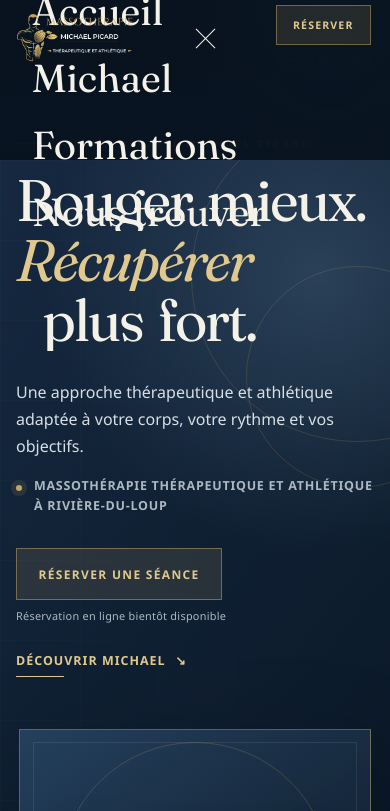
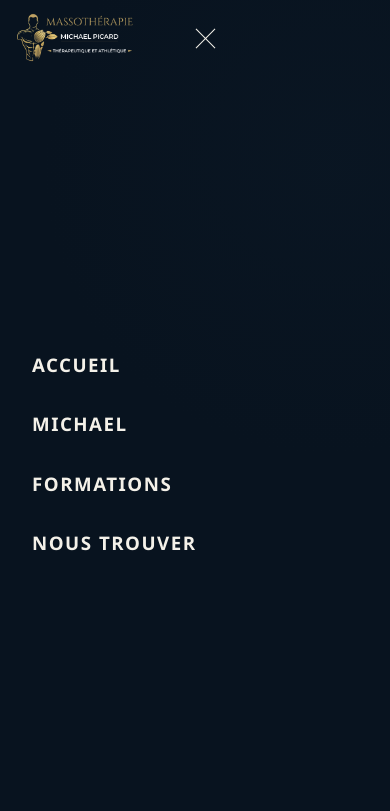
Before and after one commit to kcote84/massotherapie-mp, a plain HTML site: page index.html in a window 390 px wide. Both pictures are taken after a click on the button "Ouvrir le menu". Shown: the top 811 px of the page. Drawn offline with Linux system fonts and the light colour scheme.

Commit message:
menu mobile

```diff
--- a/style.css
+++ b/style.css
@@ -1253,6 +1253,37 @@ address {
   .scroll-cue { display: none; }
 }
 
+@media (max-width: 1079px) {
+  .site-header.is-open {
+    background: transparent;
+    box-shadow: none;
+    -webkit-backdrop-filter: none;
+    backdrop-filter: none;
+  }
+
+  .site-nav {
+    z-index: 1;
+    min-height: 100vh;
+    min-height: 100dvh;
+    overflow-y: auto;
+    overscroll-behavior: contain;
+    background-color: var(--navy-black);
+    background-image:
+      linear-gradient(rgba(8, 19, 31, 0.94), rgba(8, 19, 31, 0.98)),
+      radial-gradient(circle at 85% 20%, var(--navy-light), transparent 38%);
+  }
+
+  .site-nav a {
+    padding: 0.85rem 0;
+    font-family: 'Aptos', 'Segoe UI', Arial, sans-serif;
+    font-size: clamp(1rem, 4.8vw, 1.25rem);
+    font-weight: 700;
+    letter-spacing: 0.08em;
+    line-height: 1.3;
+    text-transform: uppercase;
+  }
+}
+
 @media (max-width: 420px) {
   .brand__logo { width: 118px; }
   .brand--footer .brand__logo { width: min(200px, 76vw); }
```
